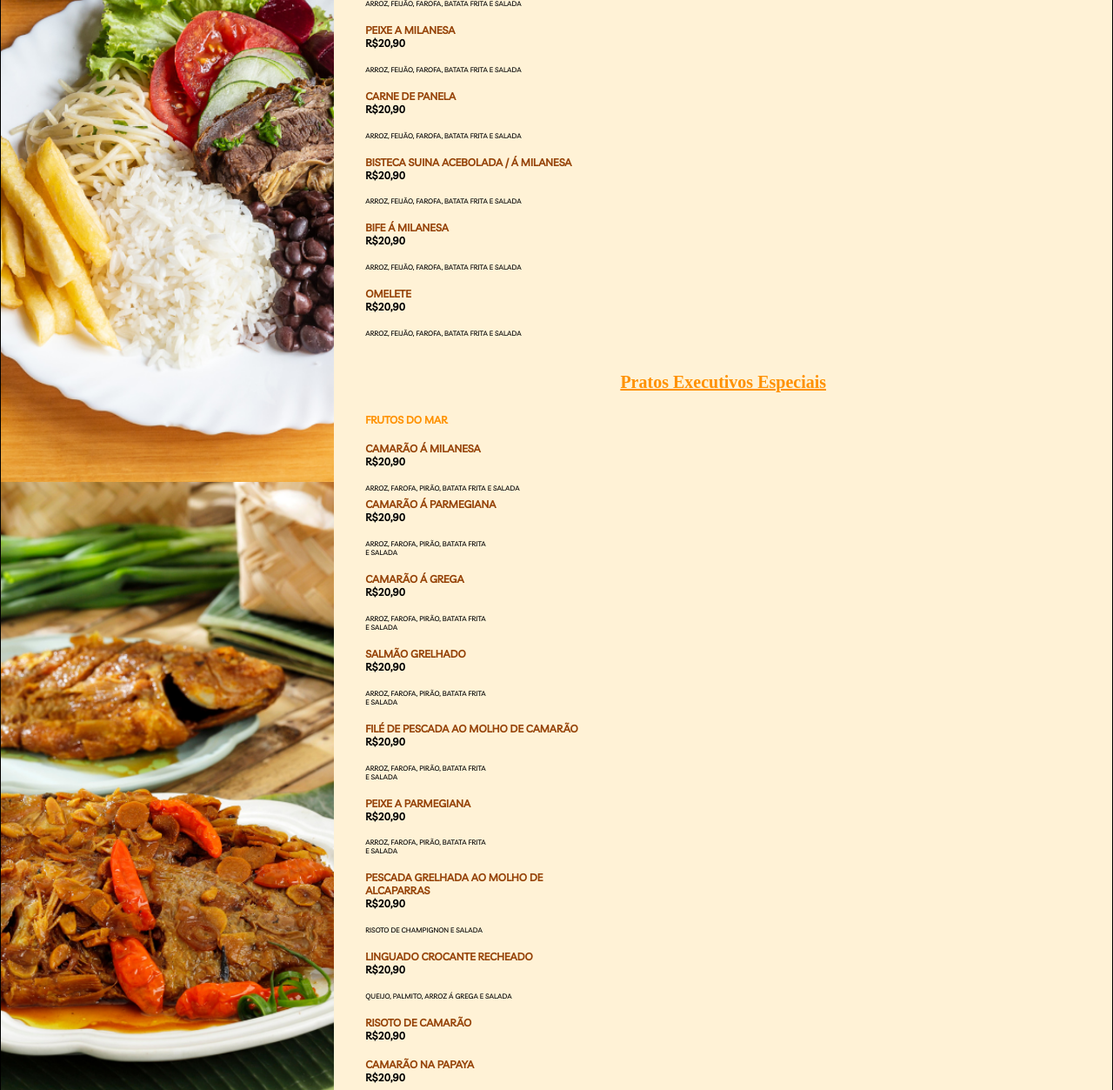
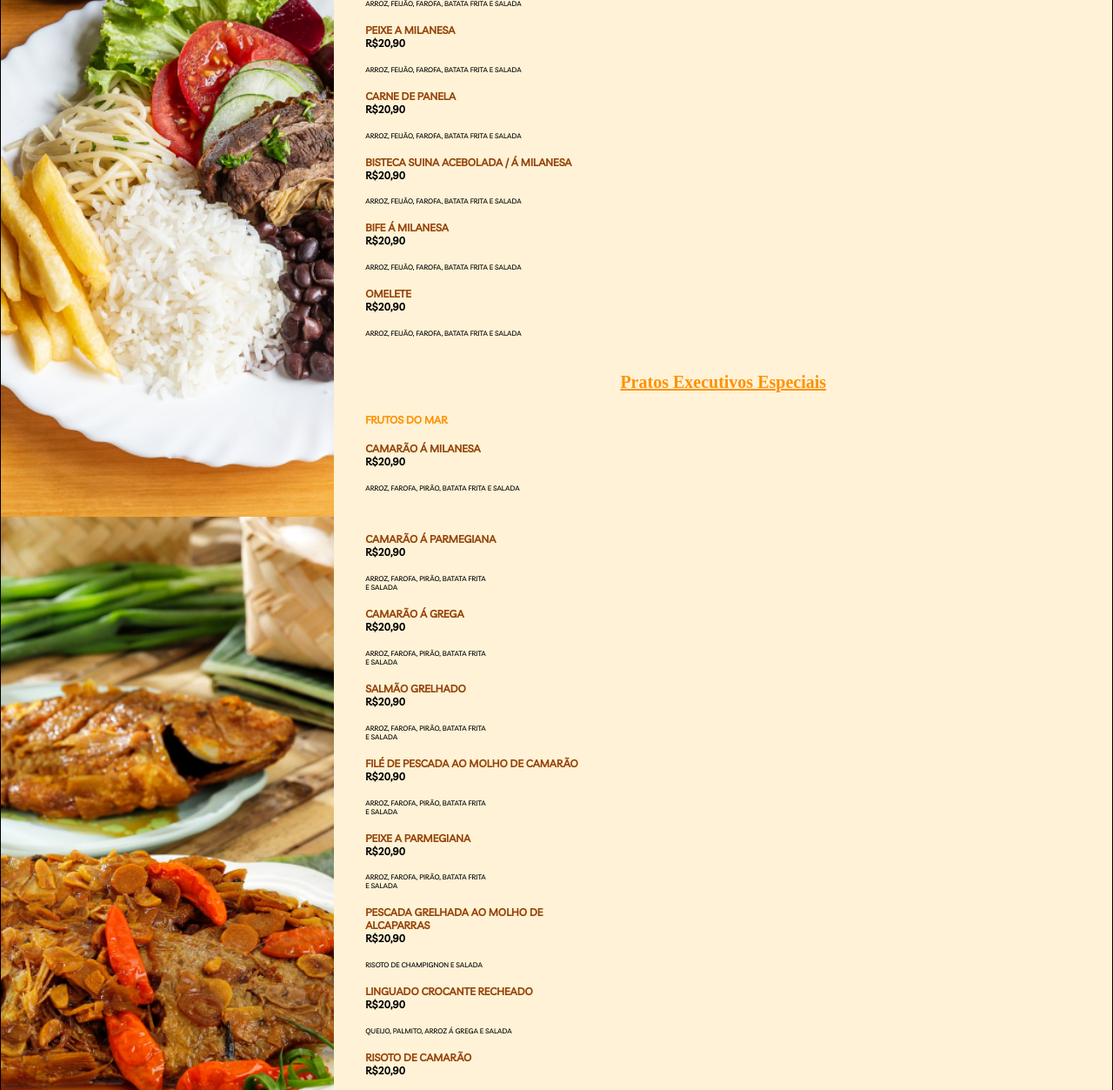
Before and after one commit to ryanpzr/menu-mamma_carmela, a plain HTML site: page docs/index.html in a window 1280 px wide. Shown: the part 304-1557 px from the top of the page at 87% size. Drawn offline with Linux system fonts and the light colour scheme; a web font is replaced by a local one.

Commit message:
Update_16

```diff
--- a/docs/style.css
+++ b/docs/style.css
@@ -516,7 +516,7 @@
 
     .Page01 {
 
-        height: 95vh;
+        height: 100vh;
         background-color: #FFF2D6;
         display: flex;
 
@@ -524,7 +524,7 @@
 
     .Page02 {
 
-        height: 92vh;
+        height: 100vh;
         background-color: #FFF2D6;
         display: flex;
 
```
